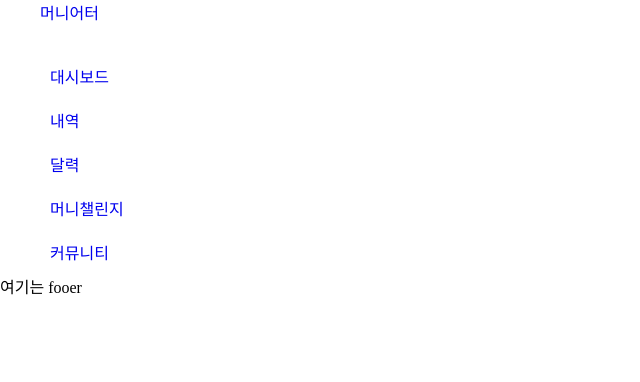
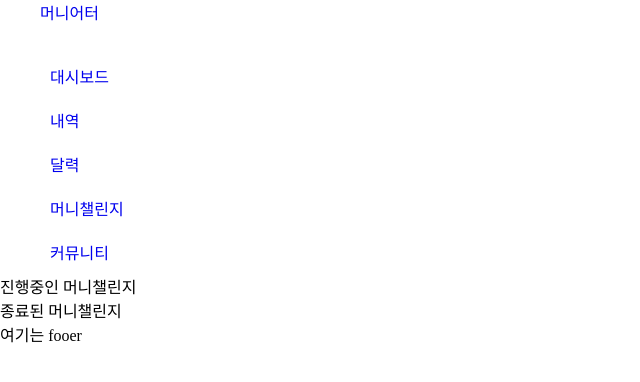
Before and after one commit to heohzit/moniet_web, a React (Create React App) app in the folder moniet_web_front/: page /challenge in a window 1280 px wide. Shown: the top 382 px of the page, without its empty margins (0-640 px from the left). Built offline with nearby package versions, Linux system fonts and the light colour scheme; a web font is replaced by a local one.

Commit message:
챌린지 front 메뉴 생성

```diff
--- a/moniet_web_front/src/App.js
+++ b/moniet_web_front/src/App.js
@@ -2,6 +2,8 @@ import Header from "./component/common/Header";
 import Footer from "./component/common/Footer";
 import { Route, Routes } from "react-router-dom";
 import Main from "./component/common/Main";
+import Dashboard from "./component/dashboard/Dashboard";
+import Challenge from "./component/challenge/Challenge";
 
 function App() {
   return (
@@ -10,6 +12,8 @@ function App() {
       <div className="App-content">
         <Routes>
           <Route path="/" element={<Main></Main>}></Route>
+          <Route path="/dashboard" element={<Dashboard></Dashboard>}></Route>
+          <Route path="/challenge" element={<Challenge></Challenge>}></Route>
         </Routes>
       </div>
       <Footer></Footer>
--- /dev/null
+++ b/moniet_web_front/src/component/challenge/Challenge.js
@@ -0,0 +1,14 @@
+import "./challenge.css";
+import ChallengeMenu from "./ChallengeMenu";
+
+const Challenge = () => {
+  return (
+    <div className="challenge-wrap">
+      <div className="challenge-top">
+        <ChallengeMenu></ChallengeMenu>
+      </div>
+    </div>
+  );
+};
+
+export default Challenge;
--- /dev/null
+++ b/moniet_web_front/src/component/challenge/ChallengeMenu.js
@@ -0,0 +1,14 @@
+import { Link } from "react-router-dom";
+
+const ChallengeMenu = () => {
+  return (
+    <div className="challengeMenu-wrap">
+      <ul>
+        <li>진행중인 머니챌린지</li>
+        <li>종료된 머니챌린지</li>
+      </ul>
+    </div>
+  );
+};
+
+export default ChallengeMenu;
--- a/moniet_web_front/src/component/common/Header.js
+++ b/moniet_web_front/src/component/common/Header.js
@@ -15,7 +15,7 @@ const NaviSide = () => {
     <div className="nav-side">
       <ul>
         <li>
-          <Link to="#">대시보드</Link>
+          <Link to="/dashboard">대시보드</Link>
         </li>
         <li>
           <Link to="#">내역</Link>
@@ -24,7 +24,7 @@ const NaviSide = () => {
           <Link to="#">달력</Link>
         </li>
         <li>
-          <Link to="#">머니챌린지</Link>
+          <Link to="challenge">머니챌린지</Link>
         </li>
         <li>
           <Link to="#">커뮤니티</Link>
--- /dev/null
+++ b/moniet_web_front/src/component/dashboard/Dashboard.js
@@ -0,0 +1,10 @@
+import "./dashboard.css";
+
+const Dashboard = () => {
+  return (
+    <div className="dashboard-wrap">
+      <div>대시보드</div>
+    </div>
+  );
+};
+export default Dashboard;
```
Also changed, not shown: moniet_web_front/src/component/challenge/challenge.css (added), moniet_web_front/src/component/dashboard/dashboard.css (added).
